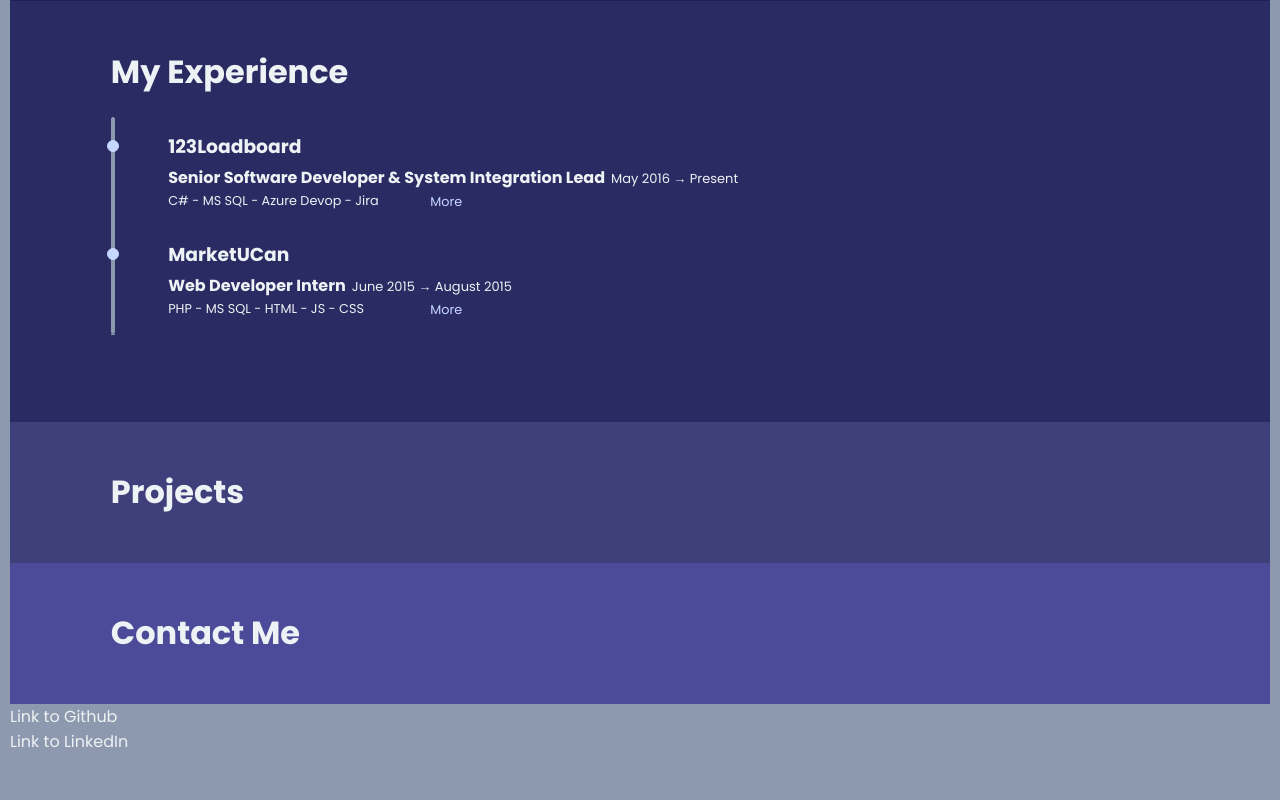
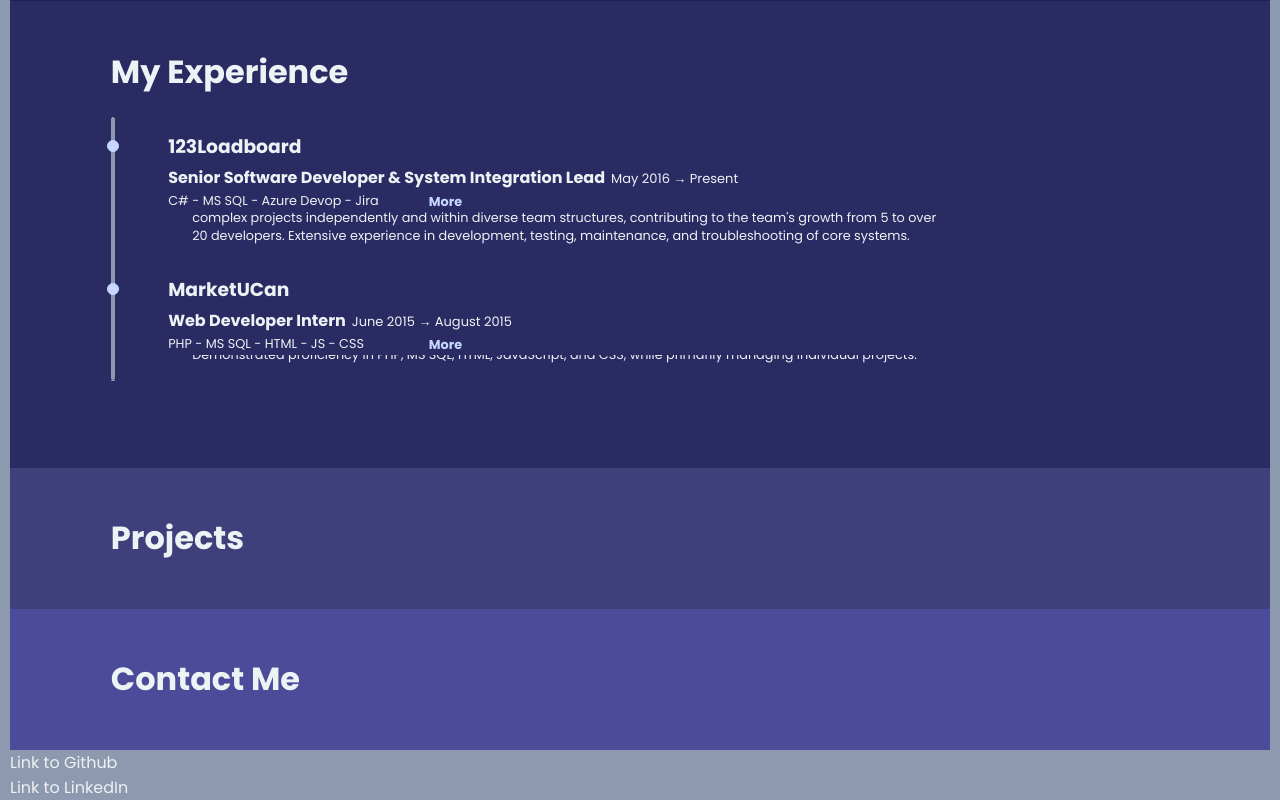
Before and after one commit to Archimedyz/portfolio-site, a Vue app: page / in a window 1280 px wide. Shown: the part 1140-1940 px from the top of the page. Before the commit the page ends 1894 px from the top, so only its background shows below. Built offline with nearby package versions, Linux system fonts and the light colour scheme; a web font is replaced by a local one.

Commit message:
Fix expand behavior for ExpCard. Update style.

```diff
--- a/src/components/ExpCard.vue
+++ b/src/components/ExpCard.vue
@@ -1,5 +1,5 @@
 <script setup>
-import { ref } from 'vue';
+import { ref, useTemplateRef, onMounted, onUpdated } from 'vue';
 
 const props = defineProps([
     'heading', 'subheading', 'startDate', 'endDate', 'shortText', 'longText'
@@ -9,6 +9,35 @@
 
 const showDetails = ref(props.longText || props.shortText);
 const expandDetails = ref(false);
+
+const expandContent = useTemplateRef('expand-content');
+const expandContentHeight = ref(0);
+
+function toggleDetails(event)
+{
+    expandDetails.value = !expandDetails.value;
+}
+
+function setExpandContentHeight() {
+    if (expandContent.value) {
+        expandContentHeight.value = expandContent.value.offsetHeight;
+    }
+}
+
+const addTransitions = ref(false);
+
+onMounted(() => {
+    // set the content height value after initial render, to avoid being 0.
+    setExpandContentHeight();
+
+    // update values after resizing, as it may affect content height
+    window.addEventListener('resize', setExpandContentHeight);
+});
+
+onUpdated(() => {
+    // only add transition CSS after the first update
+    addTransitions.value = true;
+});
 </script>
 
 <template>
@@ -23,18 +52,27 @@
                 <p class="short-text">{{ props.shortText }}</p>
                 <button
                     class="details-btn"
-                    :class="hoverMoreLess ? 'hovered-btn' : ''"
+                    :class="{
+                        'hovered-btn' : hoverMoreLess
+                    }"
                     @mouseover="hoverMoreLess=true"
                     @mouseleave="hoverMoreLess=false"
-                    @click="expandDetails = !expandDetails"
+                    @click="toggleDetails"
                     >
                     {{ expandDetails ? "Less" : "More" }}
                 </button>
             </div>
             <div class="expand-container">
-                <Transition name="expand">
-                    <p v-show="expandDetails" class="long-text">{{ props.longText }}</p>
-                </Transition>
+                <p
+                    ref="expand-content"
+                    class="long-text"
+                    :class="{
+                        'show-long-text':  expandDetails,
+                        'long-text-transition': addTransitions
+                    }"
+                    >
+                    {{ props.longText }}
+                </p>
             </div>
         </div>
     </div>
@@ -74,8 +112,7 @@
     width: 100%;
 }
 
-.details-summary
-{
+.details-summary {
     position: relative;
     width: 100%;
     max-width: 300px;
@@ -87,6 +124,7 @@
     font-size: 0.8rem;
     border: none;
     color: var(--color-primary-light);
+    font-weight: bold;
 }
 
 .hovered-btn {
@@ -101,25 +139,24 @@
 }
 
 .long-text {
+    margin-top: v-bind(-expandContentHeight);
     font-size: 0.8rem;
-    margin: 0;
+    margin-bottom: 0;
+    padding-left: 24px;
+    padding-top: 4px;
+}
+
+.long-text-transition {
+    transition: margin-top 0.6s ease-in;
 }
 
 .expand-container {
     overflow: hidden;
     display: block;
+    width: 100%;
 }
 
-/* Transition CSS */
-
-.expand-leave-to,
-.expand-enter-from {
-    margin-top: -10em;
-    opacity: 65%;
-}
-
-.expand-enter-active,
-.expand-leave-active {
-    transition: all 0.8s ease-in;
+.show-long-text {
+    margin-top: 0px;
 }
 </style>
```
